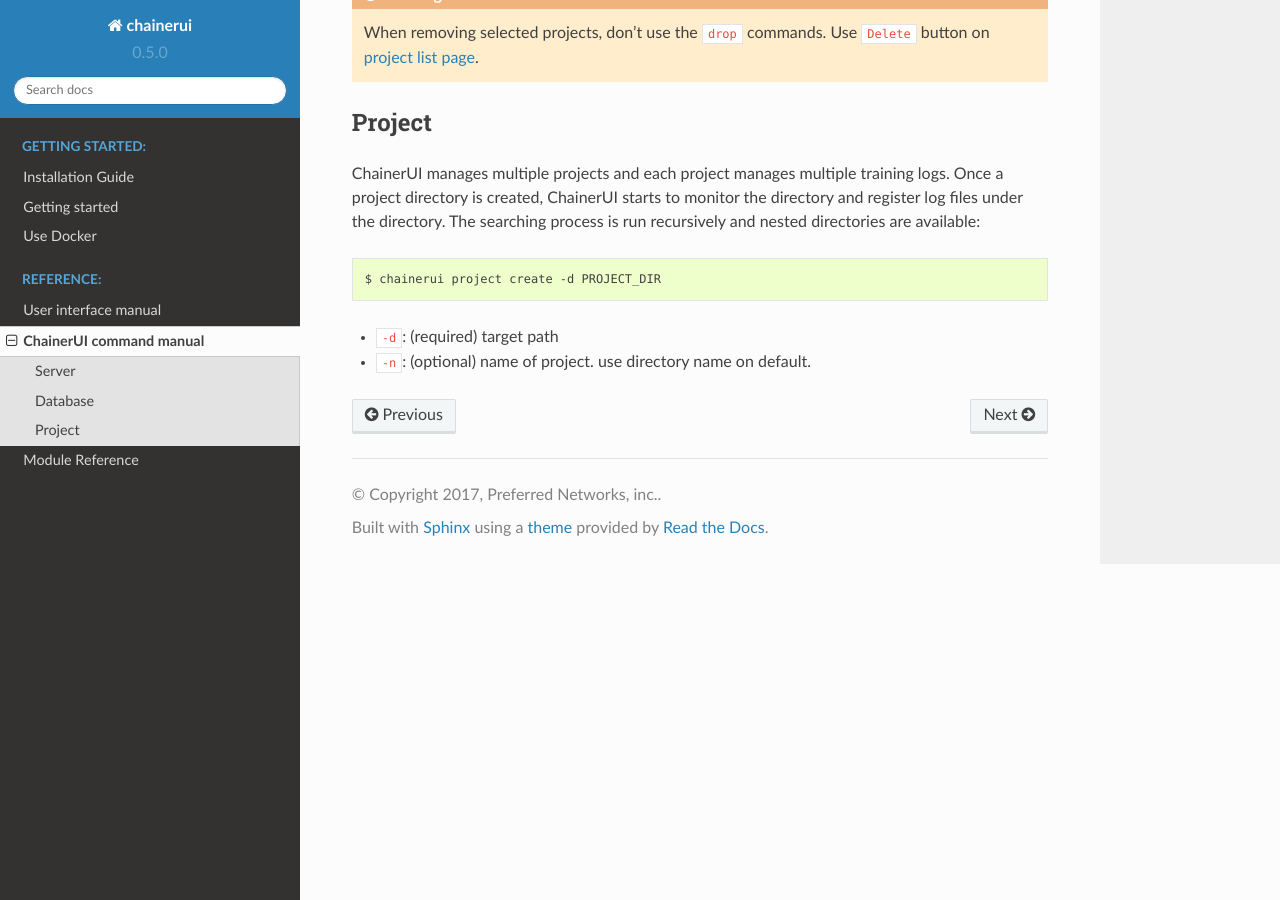
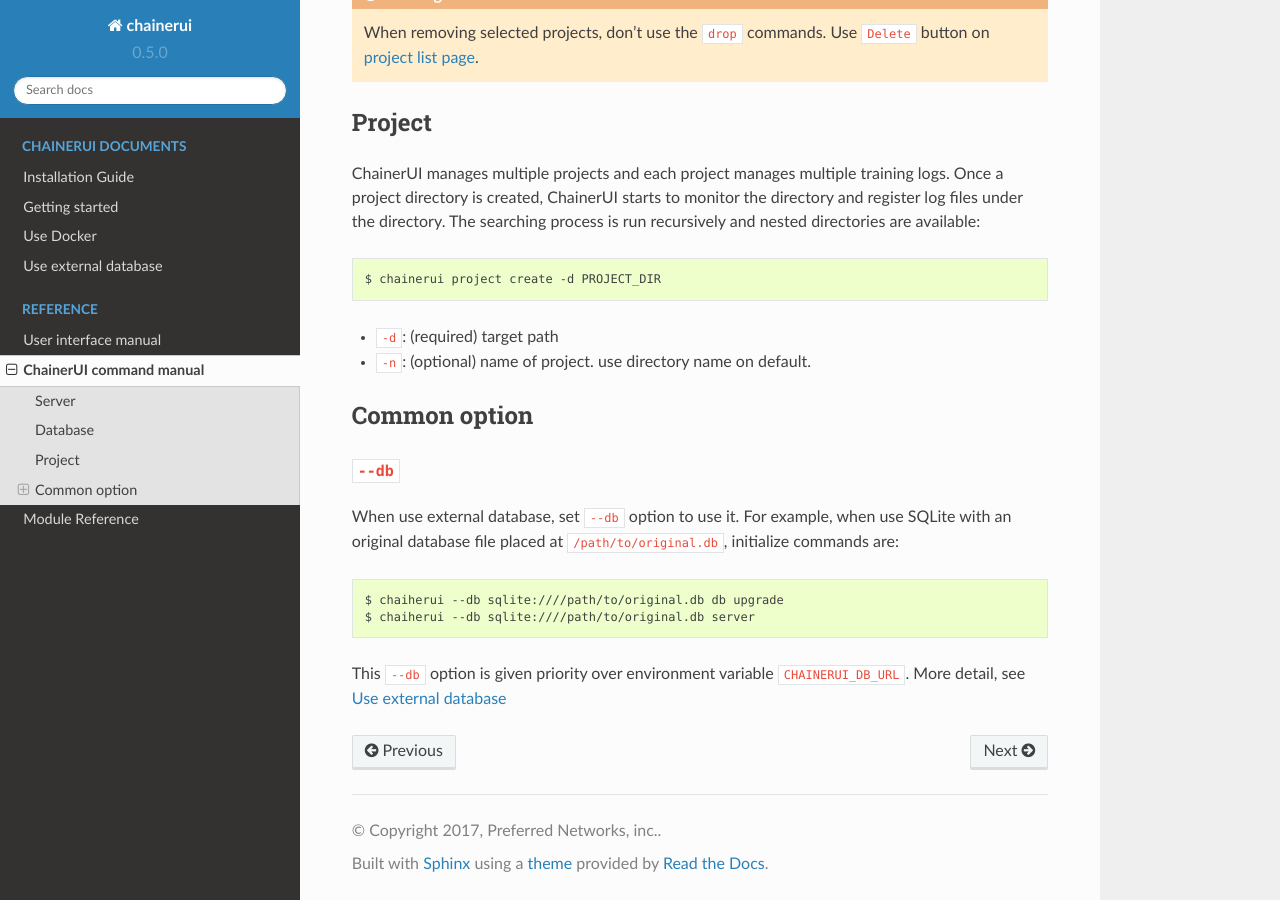
Before and after one commit to chainer/chainerui, a Sphinx documentation site: the page built from docs/source/reference/cmd.rst, in a window 1280 px wide and 900 px high, scrolled down 927 px. Built offline with Sphinx 7.4.7 and the Read the Docs theme 2.0.0, drawn with Linux system fonts in a browser that asks for light colours.

Commit message:
add database option

```diff
--- a/docs/source/install.rst
+++ b/docs/source/install.rst
@@ -65,7 +65,7 @@ For more detailed usage, see :ref:`getstart`.
 Docker start
 ------------
 
-Get Docker container from `DockerHub <https://hub.docker.com/r/chainer/chainerui/`__ and start ChainerUI server. The container has installed ChainerUI module, setup a DB and a command to start the server::
+Get Docker container from `DockerHub <https://hub.docker.com/r/chainer/chainerui/>`__ and start ChainerUI server. The container has installed ChainerUI module, setup a DB and a command to start the server::
 
   $ git clone https://github.com/chainer/chainerui.git
   $ cd chainerui
--- a/docs/source/reference/cmd.rst
+++ b/docs/source/reference/cmd.rst
@@ -50,3 +50,21 @@ ChainerUI manages multiple projects and each project manages multiple training l
 
 * ``-d``: (required) target path
 * ``-n``: (optional) name of project. use directory name on default.
+
+
+Common option
+-------------
+
+.. _cmd_common_option_db:
+
+``--db``
+~~~~~~~~
+
+When use external database, set ``--db`` option to use it. For example, when use SQLite with an original database file placed at ``/path/to/original.db``, initialize commands are::
+
+
+  $ chaiherui --db sqlite:////path/to/original.db db upgrade
+  $ chaiherui --db sqlite:////path/to/original.db server
+
+
+This ``--db`` option is given priority over environment variable ``CHAINERUI_DB_URL``. More detail, see :ref:`Use external database <use_external_db>`
```
Also changed, not shown: docs/source/external_db.rst (added, +84 -0 lines), docs/source/index.rst (+7 -5 lines).
